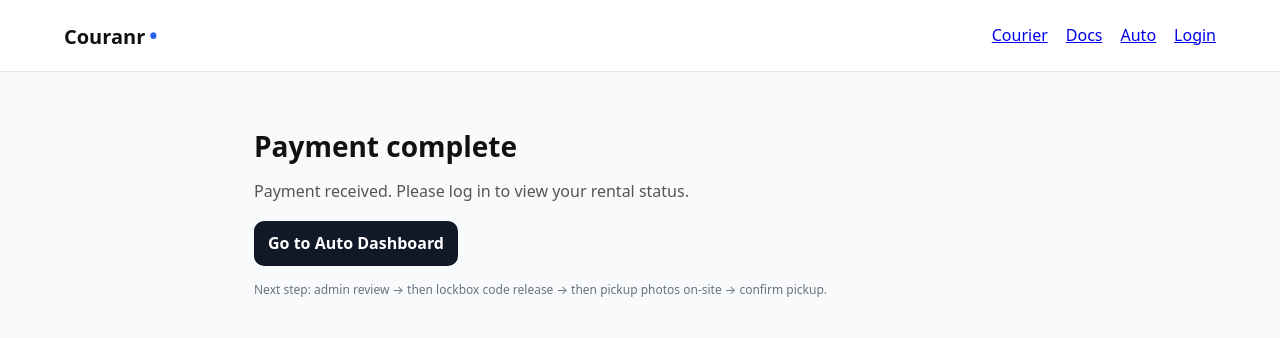
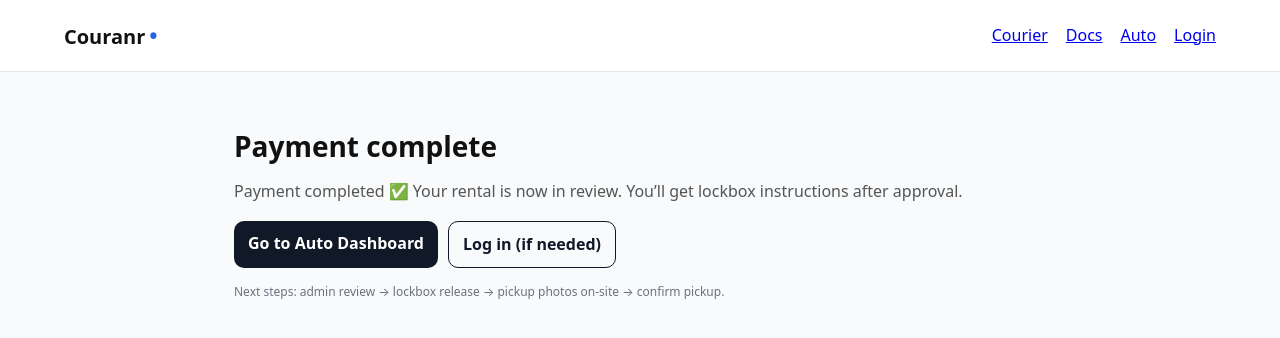
Before and after one commit to kkoly10/couranr-os, a Next.js app: page /auto/success in a window 1280 px wide. Shown: the top 338 px of the page. Built offline with nearby package versions, Linux system fonts and the light colour scheme; no server answers.

Commit message:
Update SuccessClient.tsx

```diff
--- a/app/auto/success/SuccessClient.tsx
+++ b/app/auto/success/SuccessClient.tsx
@@ -1,7 +1,7 @@
 "use client";
 
+import Link from "next/link";
 import { useEffect, useState } from "react";
-import Link from "next/link";
 import { useSearchParams } from "next/navigation";
 import { supabase } from "@/lib/supabaseClient";
 
@@ -9,39 +9,49 @@ export default function SuccessClient() {
   const sp = useSearchParams();
   const rentalId = sp.get("rentalId") || "";
 
-  const [msg, setMsg] = useState<string>("Confirming payment…");
+  const [note, setNote] = useState<string>(
+    "Payment completed ✅ Your rental is now in review. You’ll get lockbox instructions after approval."
+  );
 
   useEffect(() => {
+    // Optional: clear corrupted refresh tokens so they don’t spam console/errors
     (async () => {
+      try {
+        // This does NOT force a refresh call; it reads cached session if present
         const { data } = await supabase.auth.getSession();
-      const token = data.session?.access_token;
-
-      if (!token) {
-        setMsg("Payment received. Please log in to view your rental status.");
+        // If session object is missing but storage has junk, Supabase may throw later.
+        // We proactively sign out only if Supabase reports an auth error elsewhere.
+        if (!data?.session) {
+          // Not logged in (normal after Stripe). No action needed.
           return;
         }
-
-      // Pull latest snapshot so user sees updated paid status once webhook hits
-      try {
-        const res = await fetch(`/api/auto/rental?rentalId=${encodeURIComponent(rentalId)}`, {
-          headers: { Authorization: `Bearer ${token}` },
-        });
-        if (res.ok) setMsg("Payment received ✅");
-        else setMsg("Payment received ✅ (status updating…)"); // webhook might still be processing
-      } catch {
-        setMsg("Payment received ✅ (status updating…)");
+      } catch (e: any) {
+        // If refresh token is invalid, wipe it clean
+        const msg = String(e?.message || "");
+        if (msg.toLowerCase().includes("refresh token")) {
+          await supabase.auth.signOut();
+          setNote(
+            "Payment completed ✅ (Session refreshed). Please log in again to view your rental status."
+          );
+        }
       }
     })();
-  }, [rentalId]);
+  }, []);
 
   return (
-    <div style={{ maxWidth: 820, margin: "0 auto", padding: 24 }}>
-      <h1 style={{ fontSize: 28, margin: 0 }}>Payment complete</h1>
-      <p style={{ marginTop: 10, color: "#555" }}>{msg}</p>
+    <div style={{ maxWidth: 860, margin: "0 auto", padding: 24 }}>
+      <h1 style={{ margin: 0, fontSize: 28 }}>Payment complete</h1>
+      <p style={{ marginTop: 10, color: "#555", lineHeight: 1.6 }}>{note}</p>
+
+      {rentalId ? (
+        <div style={{ marginTop: 10, fontSize: 12, color: "#6b7280" }}>
+          Rental ID: <strong>{rentalId}</strong>
+        </div>
+      ) : null}
 
       <div style={{ marginTop: 16, display: "flex", gap: 10, flexWrap: "wrap" }}>
         <Link
-          href={`/dashboard/auto`}
+          href="/dashboard/auto"
           style={{
             padding: "10px 14px",
             borderRadius: 10,
@@ -54,9 +64,8 @@ export default function SuccessClient() {
           Go to Auto Dashboard
         </Link>
 
-        {rentalId ? (
         <Link
-            href={`/auto/access?rentalId=${encodeURIComponent(rentalId)}`}
+          href="/login?next=/dashboard/auto"
           style={{
             padding: "10px 14px",
             borderRadius: 10,
@@ -66,14 +75,13 @@ export default function SuccessClient() {
             fontWeight: 900,
           }}
         >
-            View access step
+          Log in (if needed)
         </Link>
-        ) : null}
       </div>
 
-      <p style={{ marginTop: 14, fontSize: 12, color: "#6b7280" }}>
-        Next step: admin review → then lockbox code release → then pickup photos on-site → confirm pickup.
-      </p>
+      <div style={{ marginTop: 14, fontSize: 12, color: "#6b7280", lineHeight: 1.6 }}>
+        Next steps: admin review → lockbox release → pickup photos on-site → confirm pickup.
+      </div>
     </div>
   );
 }
```
Lines whose indentation alone changed are shown as unchanged.
